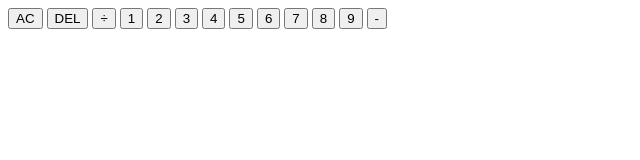
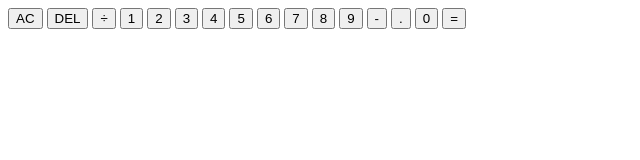
Before and after one commit to darcy504/JS-Calculator, a plain HTML site: page index.html in a window 1280 px wide. Shown: the whole page, without its empty margins (0-640 px from the left). Drawn offline with Linux system fonts and the light colour scheme.

Commit message:
last row buttons, html done

```diff
--- a/index.html
+++ b/index.html
@@ -27,6 +27,9 @@
         <button>8</button>
         <button>9</button>
         <button>-</button>
+        <button>.</button>
+        <button>0</button>
+        <button class="span-two">=</button>
     </div>
 </body>
 </html>
```
